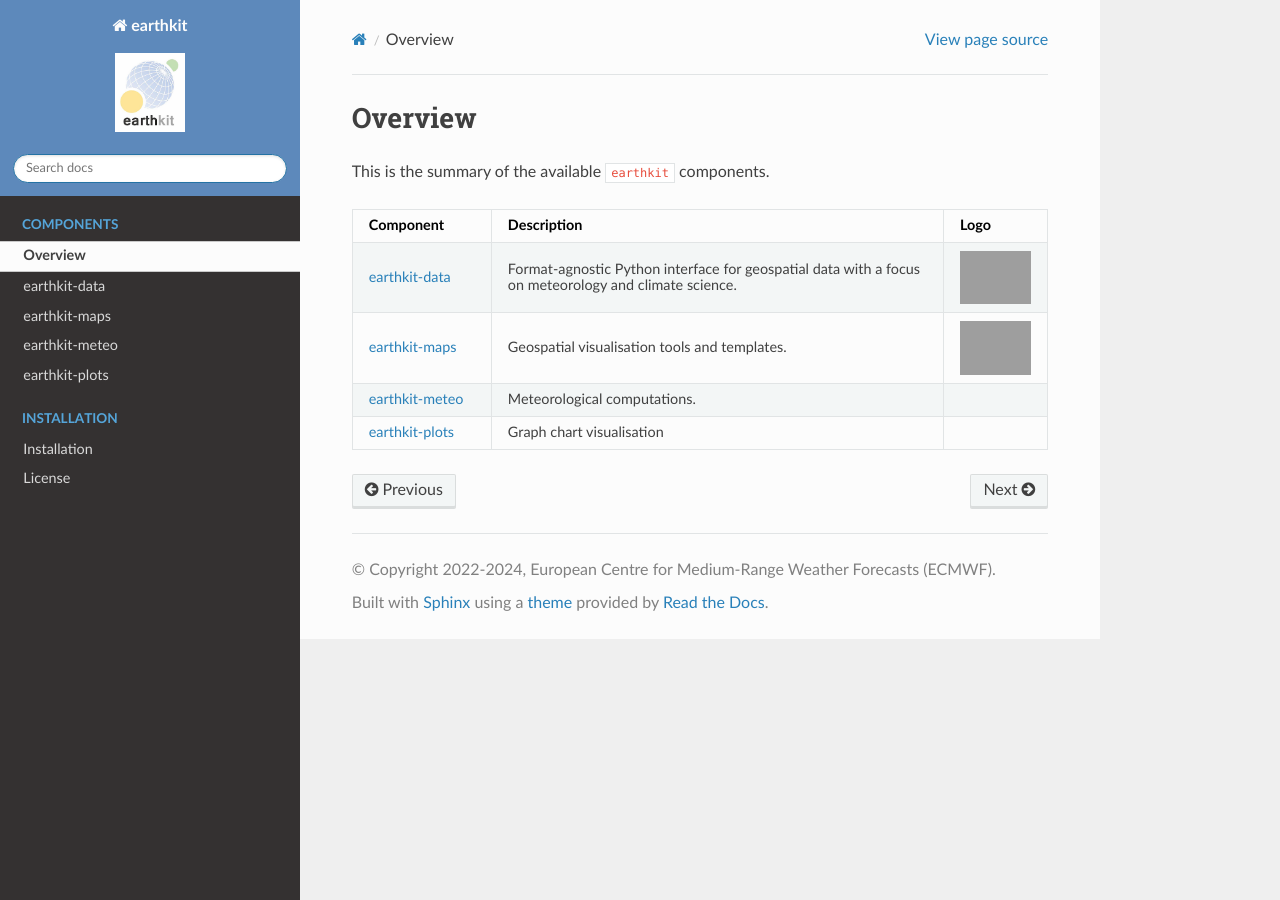
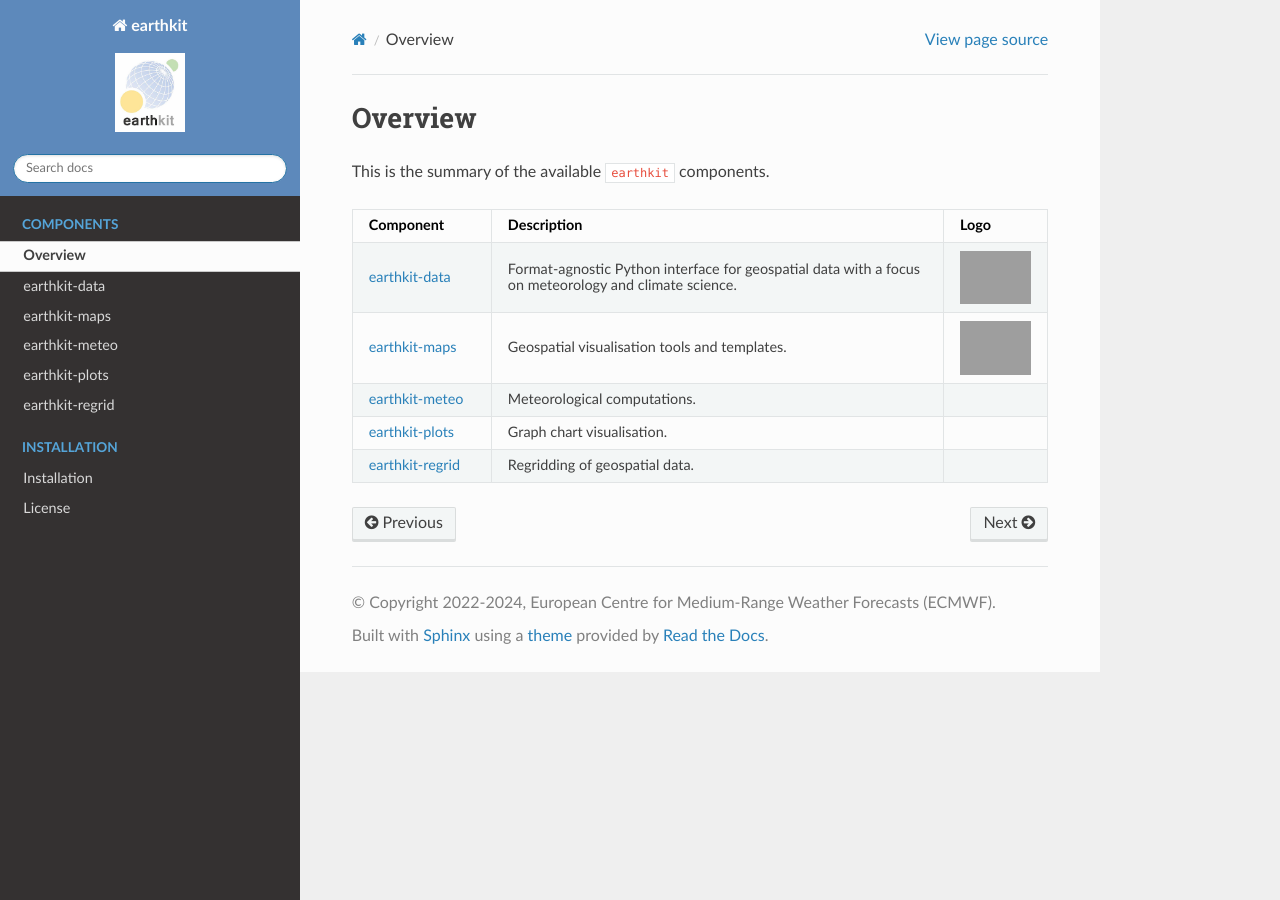
Before and after one commit to ecmwf/earthkit, a Sphinx documentation site: the page built from docs/components_overview.rst, in a window 1280 px wide. Built offline with Sphinx 7.4.7 and the Read the Docs theme 2.0.0, drawn with Linux system fonts in a browser that asks for light colours; grey boxes are pictures that could not be loaded.

Commit message:
Add earthkit-regrid

```diff
--- a/docs/components_overview.rst
+++ b/docs/components_overview.rst
@@ -24,5 +24,8 @@
       - Meteorological computations.
       -
     * - :xref:`earthkit-plots`
-      - Graph chart visualisation
+      - Graph chart visualisation.
       -
+    * - :xref:`earthkit-regrid`
+      - Regridding of geospatial data.
+      -
--- a/docs/conf.py
+++ b/docs/conf.py
@@ -77,6 +77,10 @@
         "earthkit-plots",
         "https://pypi.org/project/earthkit-plots",
     ),
+    "earthkit-regrid": (
+        "earthkit-regrid",
+        "https://earthkit-regrid.readthedocs.io",
+    ),
     "eccodes": (
         "ecCodes",
         "https://confluence.ecmwf.int/display/ECC/ecCodes+Home",
--- a/docs/index.rst
+++ b/docs/index.rst
@@ -30,6 +30,7 @@
     earthkit-maps <https://earthkit-maps.readthedocs.io>
     earthkit-meteo <https://earthkit-meteo.readthedocs.io>
     earthkit-plots <https://pypi.org/project/earthkit-plots>
+    earthkit-regrid <https://earthkit-regrid.readthedocs.io>
 
 .. toctree::
    :maxdepth: 1
--- a/earthkit/__init__.py
+++ b/earthkit/__init__.py
@@ -19,11 +19,14 @@
 import earthkit.data as data
 import earthkit.maps as maps
 import earthkit.meteo as meteo
+import earthkit.plots as plots
+import earthkit.regrid as regrid
 
 __all__ = [
     "data",
     "maps",
     "meteo",
-    # "regrid",
+    "plots",
+    "regrid",
     "__version__",
 ]
--- a/environment.yml
+++ b/environment.yml
@@ -3,9 +3,10 @@
 - conda-forge
 - nodefaults
 dependencies:
-- earthkit-data>=0.5.4
+- earthkit-data>=0.5.5
 - geos
 - pip:
   - earthkit-maps>=0.0.17
   - earthkit-meteo>=0.0.1
   - earthkit-plots>=0.0.6
+  - earthkit-regrid>=0.2.1
--- a/setup.cfg
+++ b/setup.cfg
@@ -24,10 +24,11 @@
 python-requires = >=3.8
 packages = find_namespace:
 install_requires =
-    earthkit-data>=0.5.4
+    earthkit-data>=0.5.5
     earthkit-maps>=0.0.17
     earthkit-meteo>=0.0.1
     earthkit-plots>=0.0.6
+    earthkit-regrid>=0.2.1
 
 [options.packages.find]
 include = earthkit, earthkit.*
```
Also changed, not shown: other parts of docs/index.rst (+1 -1 lines), 2 other files.
